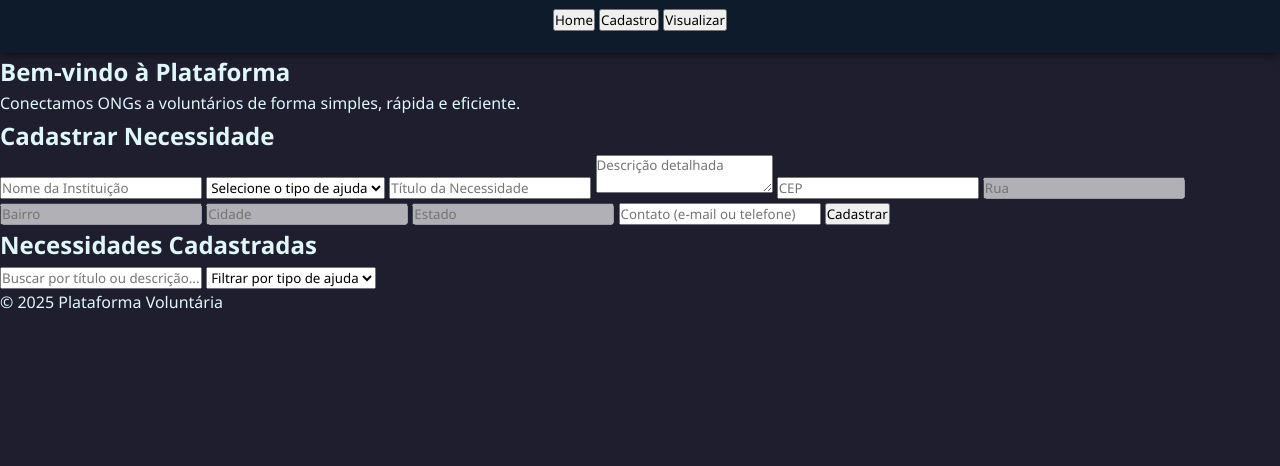
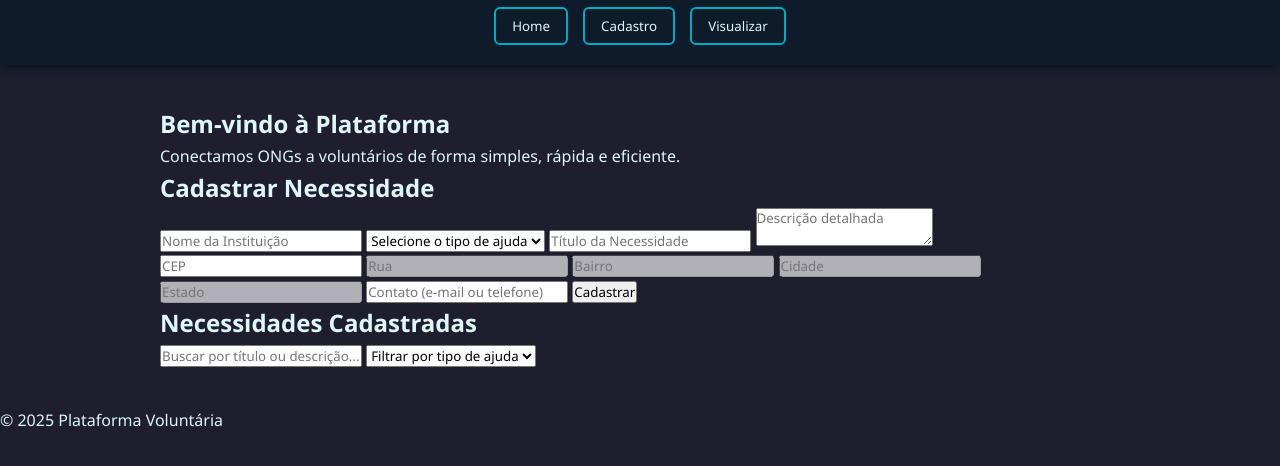
Before and after one commit to pedrohavieira/ProvaFront, a plain HTML site: page index.html in a window 1280 px wide. Shown: the part 74-540 px from the top of the page. Drawn offline with Linux system fonts and the light colour scheme; a script that the page names is missing.

Commit message:
CSS -> Navegação e container principal

```diff
--- a/style.css
+++ b/style.css
@@ -23,3 +23,31 @@
     font-size: 2em;
     margin-bottom: 10px;
   }
+  nav {
+    display: flex;
+    justify-content: center;
+    gap: 15px;
+    flex-wrap: wrap;
+    margin-top: 10px;
+  }
+
+  nav button {
+    background: none;
+    border: 2px solid #00acc1;
+    color: #e0f7fa;
+    padding: 8px 16px;
+    border-radius: 6px;
+    cursor: pointer;
+    transition: background 0.3s, color 0.3s;
+  }
+
+  nav button:hover {
+    background-color: #00acc1;
+    color: #000;
+  }
+
+  .container {
+    padding: 40px 20px;
+    max-width: 1000px;
+    margin: auto;
+  }
```
